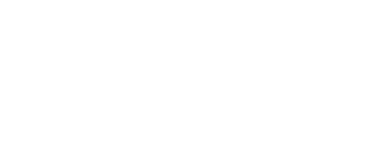
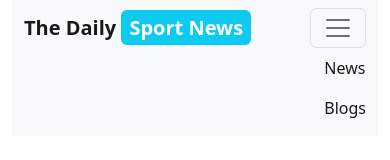
Before and after one commit to ProDesignerNurul/assignment-6-the-daily-sports-news, a plain HTML site: page index.html in a window 390 px wide. Drawn offline with nearby package versions, Linux system fonts and the light colour scheme.

Commit message:
second commit

```diff
--- a/css/style.css
+++ b/css/style.css
@@ -0,0 +1,4 @@
+nav img{
+    height: 40px;
+    width: 40px;
+}
--- a/index.html
+++ b/index.html
@@ -13,6 +13,31 @@
     <link rel="stylesheet" href="css/style.css">
 </head>
 <body>
+    <!-- header section design start  -->
+    <header class="container">
+        <nav class="navbar navbar-expand-lg bg-light">
+            <div class="container-fluid">
+              <a class="navbar-brand" href="#"> <span class="fw-bolder">The Daily</span> <span class="bg-info px-2 py-1 rounded text-white fw-bolder">Sport News</span></a>
+              <button class="navbar-toggler" type="button" data-bs-toggle="collapse" data-bs-target="#navbarNav" aria-controls="navbarNav" aria-expanded="false" aria-label="Toggle navigation">
+                <span class="navbar-toggler-icon"></span>
+              </button>
+              <div class="collapse navbar-collapse d-flex justify-content-end" id="navbarNav">
+                <ul class="navbar-nav">
+                  <li class="nav-item">
+                    <a class="nav-link active" aria-current="page" href="#">News</a>
+                  </li>
+                  <li class="nav-item">
+                    <a class="nav-link active" aria-current="page" href="#">Blogs</a>
+                  </li>
+                  <!-- <li class="nav-item">
+                    <img class="img-fluid" src="logo/sports-news-logo-png-transparent.png" alt="">
+                  </li> -->
+
+                </ul>
+              </div>
+            </div>
+          </nav>
+    </header>
 
 
     <!-- Javascrip Linked For Bootstrap  -->
```
Also changed, not shown: logo/sports-news-logo-png-transparent.png (added), logo/sports-news-logo-svg-vector.svg (added).
